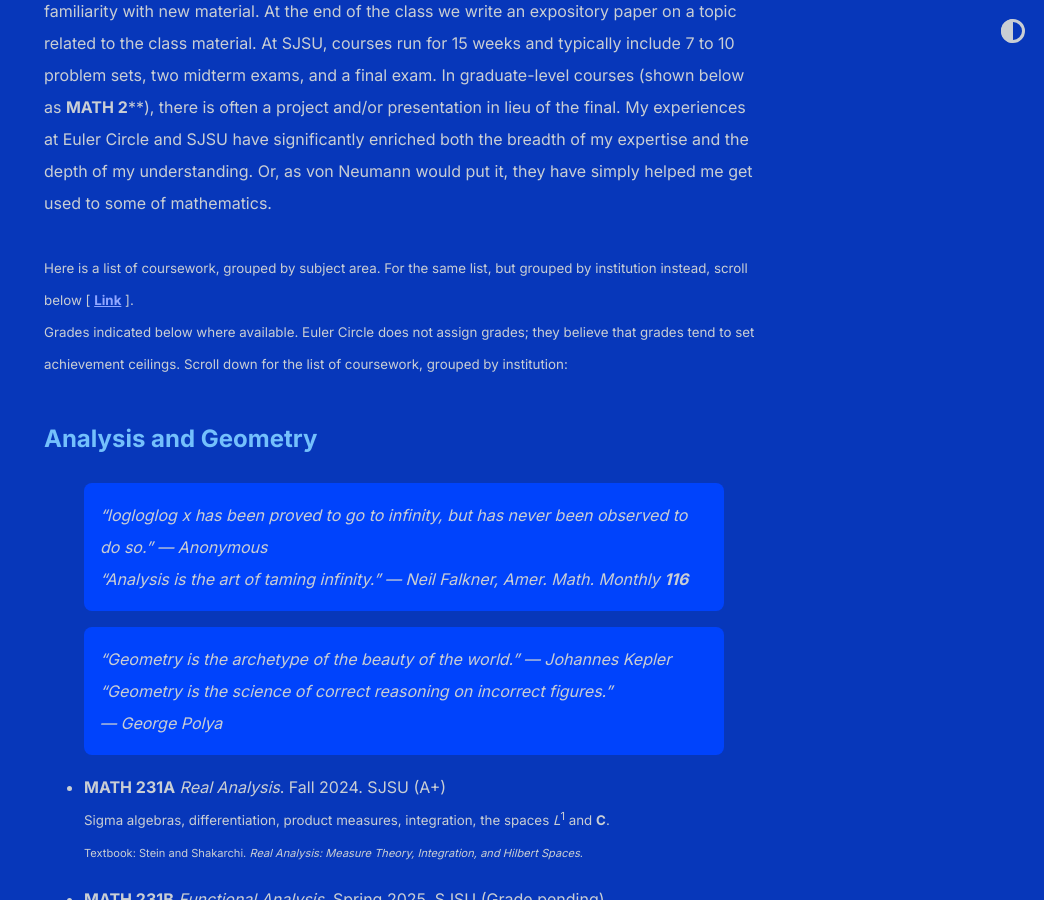
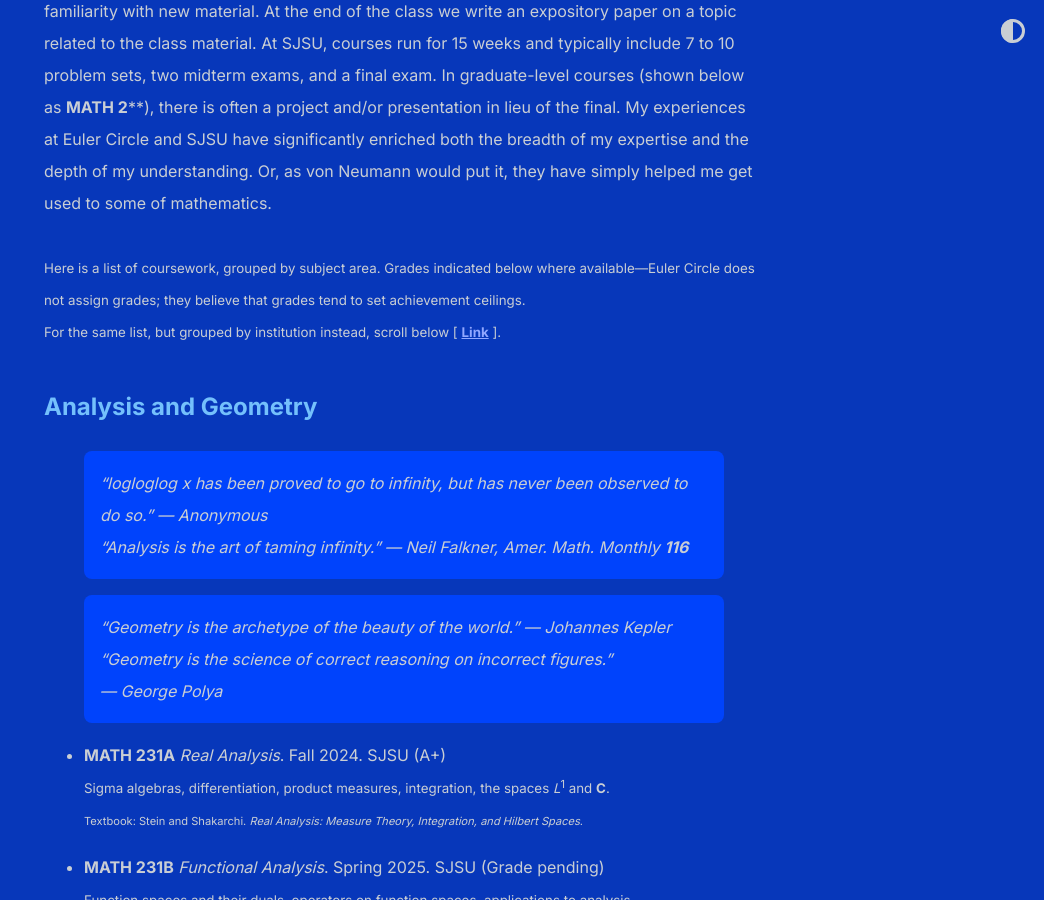
Before and after one commit to shihankanungo/shihankanungo.github.io, a Jekyll site: the page built from courses.md, in a window 1280 px wide and 900 px high, scrolled down 575 px. Shown: the whole window, without its empty margins (236-1280 px from the left). Built offline with Jekyll 4.4.1, drawn with Linux system fonts in a browser that asks for light colours.

Commit message:
Update courses.md

```diff
--- a/courses.md
+++ b/courses.md
@@ -10,7 +10,7 @@
 <br>
 
 I have undertaken advanced coursework at Euler Circle (2019--_now_) and at San José State University (SJSU, 2023--_now_). Euler Circle, run by Dr. Simon Rubinstein-Salzedo, offers college-level mathematics classes, each 10 weeks long, with weekly problem sets to help gain familiarity with new material. At the end of the class we write an expository paper on a topic related to the class material. At SJSU, courses run for 15 weeks and typically include 7 to 10 problem sets, two midterm exams, and a final exam. In graduate-level courses (shown below as **MATH 2****), there is often a project and/or presentation in lieu of the final. My experiences at Euler Circle and SJSU have significantly enriched both the breadth of my expertise and the depth of my understanding. Or, as von Neumann would put it, they have simply helped me get used to some of mathematics. <br> <br>
-<small>Here is a list of coursework, grouped by subject area. For the same list, but grouped by institution instead, scroll below [ <b><a href="https://shihankanungo.github.io/courses#coursework-grouped-by-institution">Link</a></b> ]. <br> Grades indicated below where available. Euler Circle does not assign grades; they believe that grades tend to set achievement ceilings. Scroll down for the list of coursework, grouped by institution: </small>
+<small>Here is a list of coursework, grouped by subject area. Grades indicated below where available---Euler Circle does not assign grades; they believe that grades tend to set achievement ceilings. <br> For the same list, but grouped by institution instead, scroll below [ <b><a href="https://shihankanungo.github.io/courses#coursework-grouped-by-institution">Link</a></b> ]. </small>
 
 ## Analysis and Geometry
 
```
